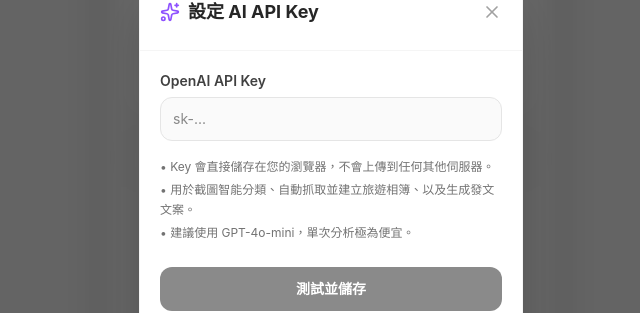
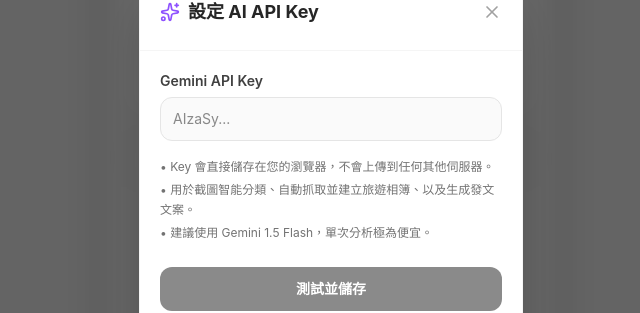
Before and after one commit to weiwei0607/album-organizer, a React (Vite) app: page / in a window 1280 px wide. Both pictures are taken after a click on the button 776 px from the left and 40 px from the top of the page. Shown: the part 222-535 px from the top of the page, without its empty margins (309-949 px from the left). Built offline with nearby package versions, Linux system fonts and the light colour scheme.

Commit message:
fix: correct label from OpenAI to Gemini

```diff
--- a/src/components/SettingsModal.tsx
+++ b/src/components/SettingsModal.tsx
@@ -44,10 +44,10 @@
         </div>
         <div className="p-5 space-y-4">
           <div>
-            <label className="block text-sm font-semibold text-neutral-700 dark:text-neutral-300 mb-1.5">OpenAI API Key</label>
+            <label className="block text-sm font-semibold text-neutral-700 dark:text-neutral-300 mb-1.5">Gemini API Key</label>
             <input
               type="password"
-              placeholder="sk-..."
+              placeholder="AIzaSy..."
               value={tempKey}
               onChange={e => { setTempKey(e.target.value); setKeyValid(null); }}
               className="w-full h-11 px-3 rounded-xl border border-neutral-200 dark:border-neutral-700 bg-neutral-50 dark:bg-neutral-950 text-neutral-900 dark:text-neutral-100 text-sm focus:outline-none focus:ring-2 focus:ring-violet-200 dark:focus:ring-violet-800 transition-shadow"
@@ -70,7 +70,7 @@
           <div className="text-xs text-neutral-500 dark:text-neutral-400 leading-relaxed space-y-1">
             <p>• Key 會直接儲存在您的瀏覽器，不會上傳到任何其他伺服器。</p>
             <p>• 用於截圖智能分類、自動抓取並建立旅遊相簿、以及生成發文文案。</p>
-            <p>• 建議使用 GPT-4o-mini，單次分析極為便宜。</p>
+            <p>• 建議使用 Gemini 1.5 Flash，單次分析極為便宜。</p>
           </div>
 
           <div className="pt-2">
```
